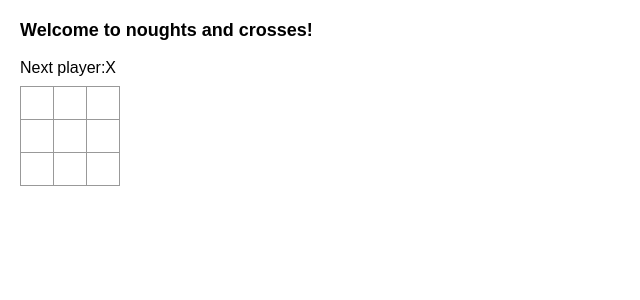
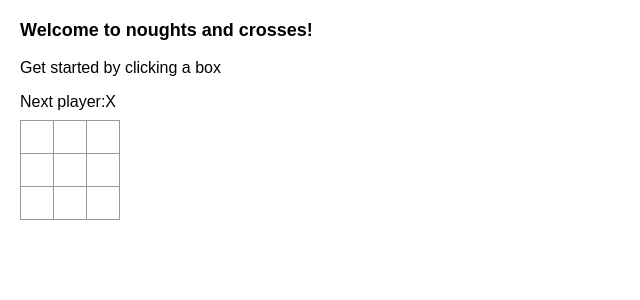
Before and after one commit to kialuna/cv-app, a React (Create React App) app: page / in a window 1280 px wide. Shown: the top 300 px of the page, without its empty margins (0-640 px from the left). Built offline with nearby package versions, Linux system fonts and the light colour scheme.

Commit message:
testing commit 2

```diff
--- a/src/App.js
+++ b/src/App.js
@@ -48,6 +48,7 @@ export default function Board() {
   return (
     <>
       <h3>Welcome to noughts and crosses!</h3>
+      <p>Get started by clicking a box</p>
     <div className='status'>{status}</div>
       <div className="board-row">
       <Square value={squares[0]} onSquareClick={() => handleClick(0)} />
```
